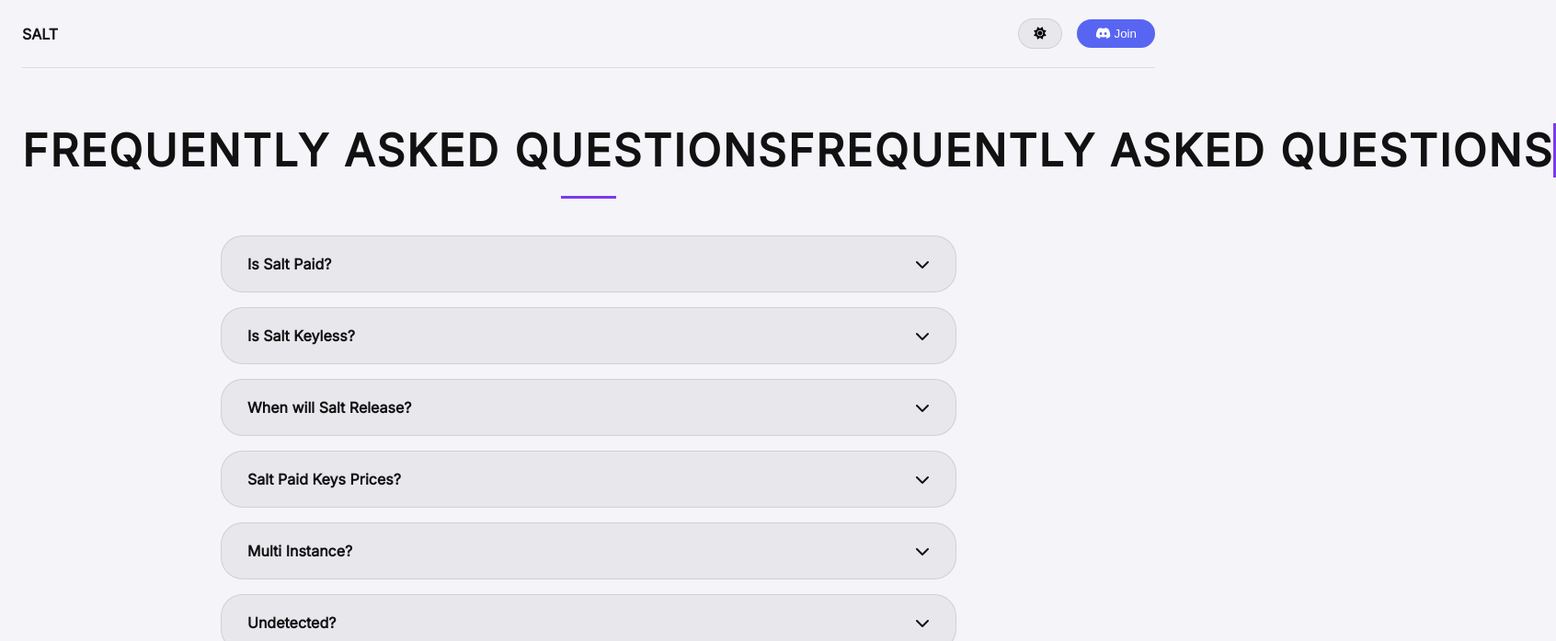
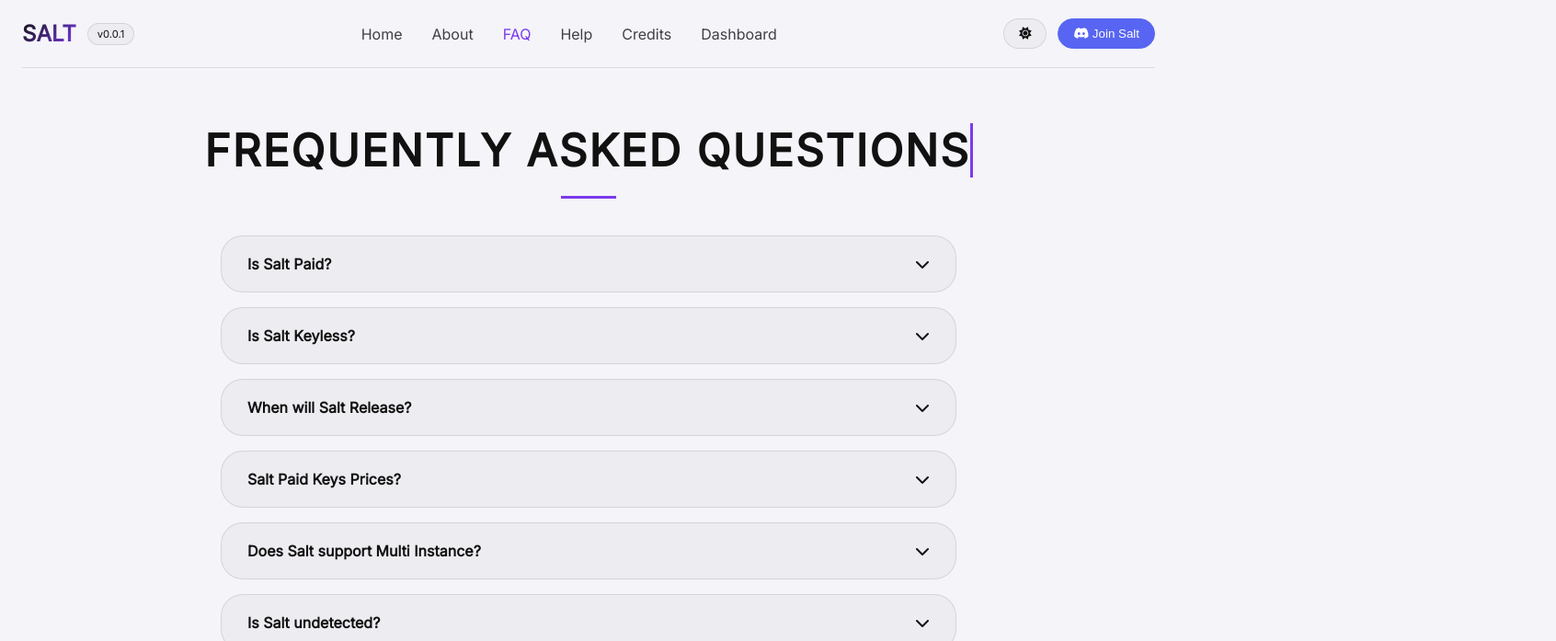
Before and after one commit to quonjassem-wq/Salt, a website: page faq.html in a window 1280 px wide. Both pictures are taken after a click on the button 1132 px from the left and 36 px from the top of the page. Shown: the top 697 px of the page at 92% size, 1692 px wide, since content can reach past the window. Drawn offline with Linux system fonts and the light colour scheme.

Commit message:
Update faq.html

```diff
--- a/faq.html
+++ b/faq.html
@@ -3,61 +3,87 @@
 <head>
     <meta charset="UTF-8">
     <meta name="viewport" content="width=device-width, initial-scale=1.0">
-    <title>FAQ | Salt Executor</title>
+    <title>Salt Executor | FAQ</title>
     <link href="https://fonts.googleapis.com/css2?family=Inter:opsz,wght@14..32,300;400;500;600;700;800&display=swap" rel="stylesheet">
     <link rel="stylesheet" href="https://cdnjs.cloudflare.com/ajax/libs/font-awesome/6.5.1/css/all.min.css">
     <style>
         * { margin: 0; padding: 0; box-sizing: border-box; }
         :root {
-            --bg-color: #0a0a0f;
+            --bg: #0a0a0f;
             --surface: rgba(255,255,255,0.05);
-            --text-primary: #fff;
-            --text-secondary: #a1a1aa;
+            --surface-hover: rgba(255,255,255,0.08);
+            --text: #ffffff;
+            --text-sec: #a1a1aa;
             --border: rgba(255,255,255,0.1);
             --accent: #a855f7;
         }
         body.light {
-            --bg-color: #f4f4f9;
-            --surface: rgba(0,0,0,0.05);
-            --text-primary: #111;
-            --text-secondary: #3f3f46;
+            --bg: #f4f4f9;
+            --surface: rgba(0,0,0,0.03);
+            --surface-hover: rgba(0,0,0,0.05);
+            --text: #111111;
+            --text-sec: #3f3f46;
             --border: rgba(0,0,0,0.1);
             --accent: #7c3aed;
         }
-        body { font-family: 'Inter', sans-serif; background: var(--bg-color); color: var(--text-primary); transition: 0.3s; }
+        body { font-family: 'Inter', sans-serif; background: var(--bg); color: var(--text); transition: 0.3s; }
         .container { max-width: 1280px; margin: 0 auto; padding: 0 24px; }
-        .navbar { display: flex; justify-content: space-between; align-items: center; padding: 20px 0; border-bottom: 1px solid var(--border); }
-        .logo { display: flex; gap: 12px; align-items: center; }
+        .navbar { display: flex; justify-content: space-between; align-items: center; padding: 20px 0; border-bottom: 1px solid var(--border); flex-wrap: wrap; gap: 16px; }
+        .logo-area { display: flex; align-items: center; gap: 12px; }
         .logo-img { height: 40px; }
-        .btn-discord { background: #5865f2; border: none; padding: 8px 20px; border-radius: 40px; color: white; cursor: pointer; }
-        .theme-toggle { background: var(--surface); border: 1px solid var(--border); border-radius: 40px; padding: 8px 16px; cursor: pointer; margin-right: 12px; }
+        .logo-text { font-size: 1.5rem; font-weight: 800; background: linear-gradient(135deg, var(--text), var(--accent)); -webkit-background-clip: text; background-clip: text; color: transparent; }
+        .version { background: var(--surface); padding: 4px 10px; border-radius: 40px; font-size: 0.7rem; border: 1px solid var(--border); }
+        .nav-links { display: flex; gap: 32px; flex-wrap: wrap; }
+        .nav-links a { color: var(--text-sec); text-decoration: none; font-weight: 500; transition: 0.3s; }
+        .nav-links a:hover, .nav-links a.active { color: var(--accent); }
+        .theme-toggle, .discord-btn { background: var(--surface); border: 1px solid var(--border); border-radius: 40px; padding: 8px 16px; cursor: pointer; color: var(--text); }
+        .discord-btn { background: #5865f2; border-color: #5865f2; color: white; }
         .page-header { text-align: center; margin: 60px 0 40px; }
         .typewriter { font-size: 3rem; font-weight: 800; overflow: hidden; border-right: 3px solid var(--accent); white-space: nowrap; margin: 0 auto; letter-spacing: 2px; animation: blinkCursor 0.75s step-end infinite; display: inline-block; }
         @keyframes blinkCursor { from, to { border-color: transparent; } 50% { border-color: var(--accent); } }
         .faq-list { max-width: 800px; margin: 0 auto 80px; }
-        .faq-item { background: var(--surface); border-radius: 24px; margin-bottom: 16px; overflow: hidden; border: 1px solid var(--border); }
+        .faq-item { background: var(--surface); border: 1px solid var(--border); border-radius: 24px; margin-bottom: 16px; overflow: hidden; }
         .faq-question { display: flex; justify-content: space-between; align-items: center; padding: 20px 28px; cursor: pointer; font-weight: 600; }
-        .faq-answer { padding: 0 28px; max-height: 0; overflow: hidden; transition: max-height 0.4s ease, padding 0.3s; color: var(--text-secondary); }
+        .faq-question:hover { background: var(--surface-hover); }
+        .faq-answer { padding: 0 28px; max-height: 0; overflow: hidden; transition: max-height 0.4s ease, padding 0.3s; color: var(--text-sec); line-height: 1.6; }
         .faq-item.active .faq-answer { padding: 0 28px 24px 28px; max-height: 400px; }
-        footer { text-align: center; padding: 40px; border-top: 1px solid var(--border); color: var(--text-secondary); }
-        @media (max-width: 768px) { .typewriter { font-size: 1.8rem; white-space: normal; border-right: none; } }
+        .faq-answer ul { margin-left: 20px; margin-top: 8px; }
+        footer { text-align: center; padding: 40px; border-top: 1px solid var(--border); color: var(--text-sec); margin-top: 40px; }
+        .fade-up { opacity: 0; transform: translateY(30px); transition: opacity 0.8s, transform 0.8s; }
+        .visible { opacity: 1; transform: translateY(0); }
+        @media (max-width: 768px) { .typewriter { font-size: 1.8rem; white-space: normal; border-right: none; } .nav-links { display: none; } }
     </style>
 </head>
 <body>
     <div class="container">
         <div class="navbar">
-            <div class="logo"><img src="image.png" class="logo-img" onerror="this.style.display='none'"><span style="font-weight:800;">SALT</span></div>
-            <div><button class="theme-toggle" id="themeToggle"><i class="fas fa-moon"></i></button>
-            <button class="btn-discord" onclick="window.open('https://discord.gg/yZyHEugsPF', '_blank')"><i class="fab fa-discord"></i> Join</button></div>
+            <div class="logo-area">
+                <img src="image.png" class="logo-img" alt="Salt Logo" onerror="this.style.display='none'">
+                <div class="logo-text">SALT</div>
+                <div class="version">v0.0.1</div>
+            </div>
+            <div class="nav-links">
+                <a href="/">Home</a>
+                <a href="/about">About</a>
+                <a href="/faq" class="active">FAQ</a>
+                <a href="/help">Help</a>
+                <a href="/credits">Credits</a>
+                <a href="/dashboard">Dashboard</a>
+            </div>
+            <div style="display: flex; gap: 12px;">
+                <button class="theme-toggle" id="themeToggle"><i class="fas fa-moon"></i></button>
+                <button class="discord-btn" onclick="window.open('https://discord.gg/yZyHEugsPF', '_blank')"><i class="fab fa-discord"></i> Join Salt</button>
+            </div>
         </div>
-        <div class="page-header"><h1 class="typewriter" id="typewriterText">FREQUENTLY ASKED QUESTIONS</h1><div style="width:60px; height:3px; background:var(--accent); margin:16px auto;"></div></div>
+        <div class="page-header fade-up"><h1 class="typewriter" id="typewriterText"></h1><div style="width:60px; height:3px; background:var(--accent); margin:16px auto;"></div></div>
         <div class="faq-list">
-            <div class="faq-item"><div class="faq-question">Is Salt Paid? <i class="fas fa-chevron-down"></i></div><div class="faq-answer">Salt is gonna be forever free with ads</div></div>
-            <div class="faq-item"><div class="faq-question">Is Salt Keyless? <i class="fas fa-chevron-down"></i></div><div class="faq-answer">No, Salt has a keysystem</div></div>
-            <div class="faq-item"><div class="faq-question">When will Salt Release? <i class="fas fa-chevron-down"></i></div><div class="faq-answer">May 28/29, 2026</div></div>
-            <div class="faq-item"><div class="faq-question">Salt Paid Keys Prices? <i class="fas fa-chevron-down"></i></div><div class="faq-answer"><ul><li>1 day = Ads</li><li>1 week = $2.99</li><li>30 Day = $9.99</li><li>Perm Key = $14.99</li></ul></div></div>
-            <div class="faq-item"><div class="faq-question">Multi Instance? <i class="fas fa-chevron-down"></i></div><div class="faq-answer">Currently, it is working well since last test.</div></div>
-            <div class="faq-item"><div class="faq-question">Undetected? <i class="fas fa-chevron-down"></i></div><div class="faq-answer">Salt Team tries best to bypass bans, but use an alt to be safe.</div></div>
+            <div class="faq-item fade-up"><div class="faq-question">Is Salt Paid? <i class="fas fa-chevron-down"></i></div><div class="faq-answer">Salt is gonna be forever free with ads</div></div>
+            <div class="faq-item fade-up"><div class="faq-question">Is Salt Keyless? <i class="fas fa-chevron-down"></i></div><div class="faq-answer">No, Salt has a keysystem</div></div>
+            <div class="faq-item fade-up"><div class="faq-question">When will Salt Release? <i class="fas fa-chevron-down"></i></div><div class="faq-answer">May 28/29, 2026</div></div>
+            <div class="faq-item fade-up"><div class="faq-question">Salt Paid Keys Prices? <i class="fas fa-chevron-down"></i></div><div class="faq-answer"><ul><li><strong>1 day</strong> = Ads</li><li><strong>1 week</strong> = $2.99</li><li><strong>30 Day</strong> = $9.99</li><li><strong>Perm Key</strong> = $14.99</li></ul></div></div>
+            <div class="faq-item fade-up"><div class="faq-question">Does Salt support Multi Instance? <i class="fas fa-chevron-down"></i></div><div class="faq-answer">Currently, it is working well since last test.</div></div>
+            <div class="faq-item fade-up"><div class="faq-question">Is Salt undetected? <i class="fas fa-chevron-down"></i></div><div class="faq-answer">Salt Team are trying their best to bypass client modification bans, but just in case use an alt there is a risk in ban waves.</div></div>
+            <div class="faq-item fade-up"><div class="faq-question">More in discord? <i class="fas fa-chevron-down"></i></div><div class="faq-answer">Join our Discord for more updates and support! <button class="discord-btn" style="margin-top:12px;" onclick="window.open('https://discord.gg/yZyHEugsPF', '_blank')">Join Now</button></div></div>
         </div>
         <footer>&copy; 2026 Salt Executor</footer>
     </div>
@@ -74,21 +100,28 @@
         }
         typeWriter();
 
-        // FAQ accordion
+        // FAQ Accordion
         document.querySelectorAll('.faq-question').forEach(q => {
-            q.addEventListener('click', () => q.parentElement.classList.toggle('active'));
+            q.addEventListener('click', () => {
+                q.parentElement.classList.toggle('active');
+            });
         });
 
+        // Scroll reveal
+        const faders = document.querySelectorAll('.fade-up');
+        const observer = new IntersectionObserver((e) => { e.forEach(entry => { if(entry.isIntersecting) entry.target.classList.add('visible'); }); }, { threshold: 0.2 });
+        faders.forEach(f => observer.observe(f));
+
         // Theme toggle
-        const toggle = document.getElementById('themeToggle');
-        const current = localStorage.getItem('theme') || 'dark';
-        if(current === 'light') document.body.classList.add('light');
-        toggle.innerHTML = current === 'light' ? '<i class="fas fa-sun"></i>' : '<i class="fas fa-moon"></i>';
-        toggle.onclick = () => {
+        const themeToggle = document.getElementById('themeToggle');
+        const currentTheme = localStorage.getItem('theme') || 'dark';
+        if(currentTheme === 'light') document.body.classList.add('light');
+        themeToggle.innerHTML = currentTheme === 'light' ? '<i class="fas fa-sun"></i>' : '<i class="fas fa-moon"></i>';
+        themeToggle.onclick = () => {
             document.body.classList.toggle('light');
             const isLight = document.body.classList.contains('light');
             localStorage.setItem('theme', isLight ? 'light' : 'dark');
-            toggle.innerHTML = isLight ? '<i class="fas fa-sun"></i>' : '<i class="fas fa-moon"></i>';
+            themeToggle.innerHTML = isLight ? '<i class="fas fa-sun"></i>' : '<i class="fas fa-moon"></i>';
         };
     </script>
 </body>
```
